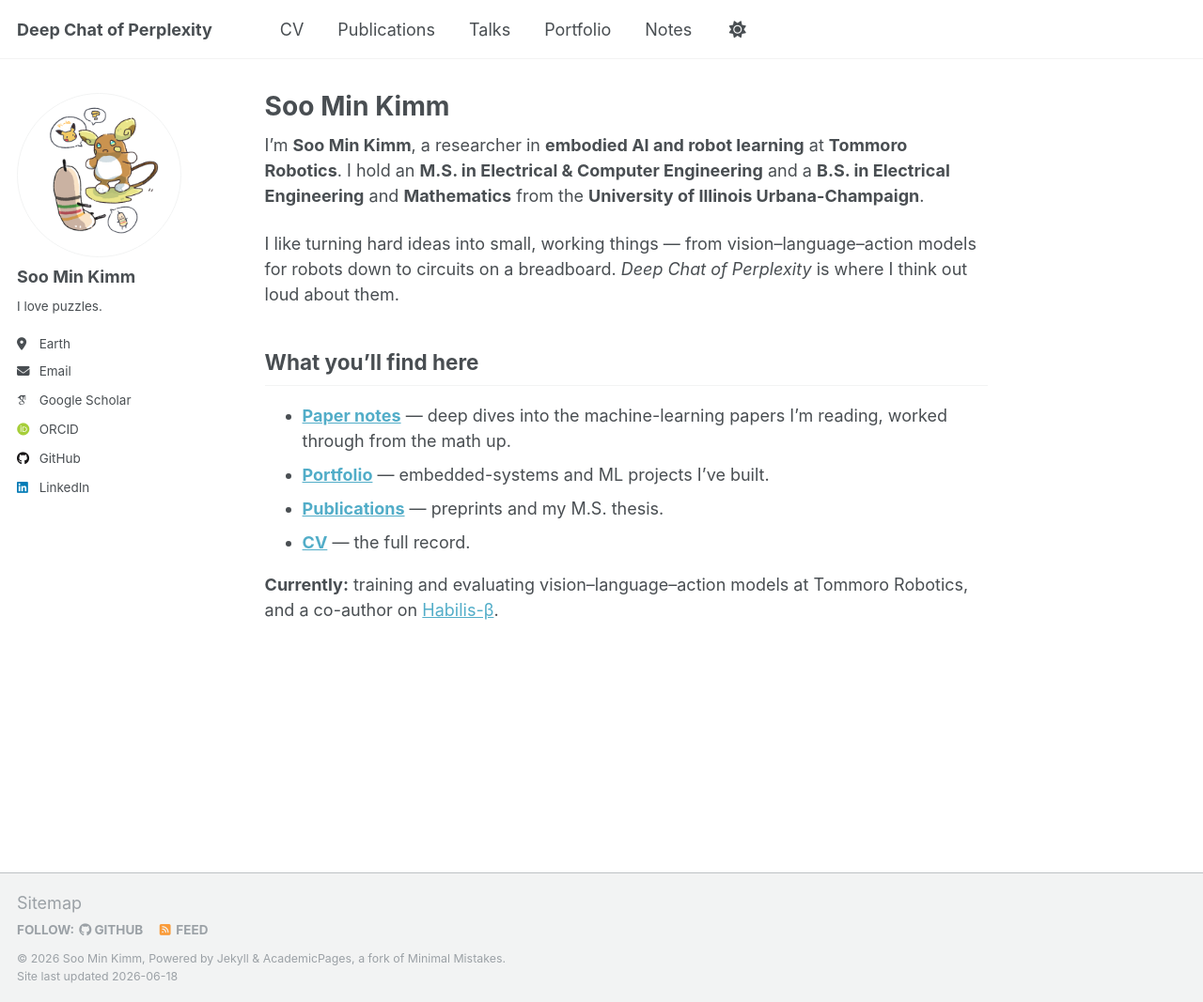
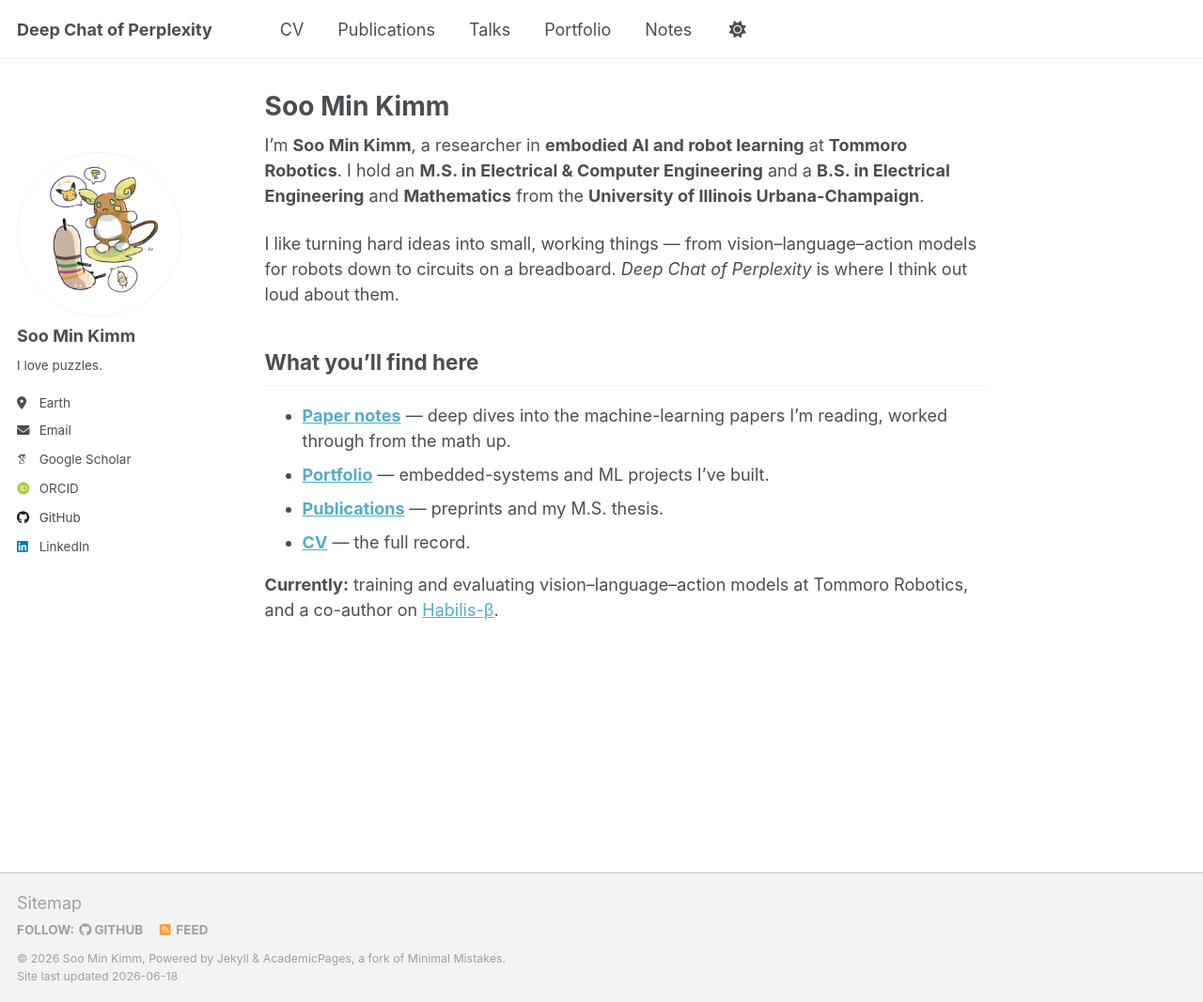
Before and after one commit to somnio-kimm/somnio-kimm.github.io, a Jekyll site: the page built from _pages/about.md, in a window 1280 px wide and 1067 px high. Shown: the whole window at 94% size. Built offline with Jekyll 4.4.1, drawn with Linux system fonts in a browser that asks for light colours; some web fonts are replaced.

Commit message:
Fix sidebar: make it sticky (not fixed) so the footer no longer overlaps its bottom on short pages
Co-Authored-By: Claude Opus 4.8 (1M context) <noreply@anthropic.com>

```diff
--- a/_includes/head/custom.html
+++ b/_includes/head/custom.html
@@ -41,9 +41,20 @@
   .nav__subgroup > summary { font-weight: normal; opacity: 0.85; }              /* level 2: subgroup */
   .nav__subgroup > ul { margin-left: 0.9em; }                                   /* level 3: notes */
   .nav__subgroup > ul > li > a { display: block; padding: 0.1em 0; }
-  /* Keep the whole sidebar within the viewport so its bottom isn't hidden under the footer. */
+  /* Sidebar: use sticky (not the theme's position:fixed) so a tall sidebar stays in flow and
+     the footer is pushed below it instead of painting over its bottom. Bounded to the viewport
+     and internally scrollable so every item is reachable. */
   @media (min-width: 925px) {
-    .sidebar.sticky { height: calc(100vh - 4em); overflow-y: auto; overscroll-behavior: contain; }
+    .sidebar.sticky {
+      position: -webkit-sticky;
+      position: sticky;
+      top: 70px;                       /* sit just below the fixed 70px masthead */
+      height: auto;
+      max-height: calc(100vh - 80px);
+      overflow-y: auto;
+      overscroll-behavior: contain;
+      padding-top: 0;
+    }
   }
 </style>
 
```
